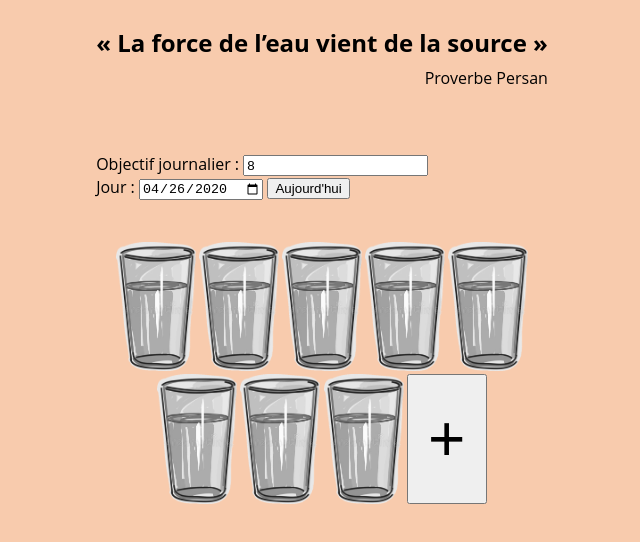
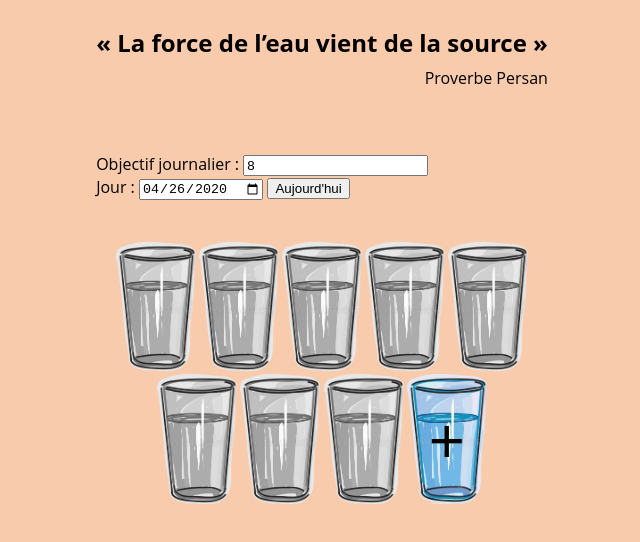
Before and after one commit to MrWormy/boireandco, a plain HTML site: page index.html in a window 1280 px wide. Shown: the whole page, without its empty margins (318-958 px from the left). Drawn offline with Linux system fonts and the light colour scheme.

Commit message:
extra glss button update

```diff
--- a/app.js
+++ b/app.js
@@ -43,8 +43,9 @@ function unRegisterGlass(e) {
 }
 
 function extraGlassButton() {
-    const gl = document.createElement('button');
+    const gl = document.createElement('div');
     gl.textContent = '+';
+    gl.className = 'extra-glass';
     gl.addEventListener('click', registerNewGlass, false);
 
     const gc = document.createElement('div');
--- a/style/index.css
+++ b/style/index.css
@@ -50,16 +50,27 @@ body {
     margin-bottom: 4rem;
 }
 
-.glasses img, .glasses button {
+.glasses img, .extra-glass {
     width: 4rem;
     height: 6.5rem;
     margin: 0.1rem;
 }
 
-.glasses button {
+.extra-glass {
     font-size: 4em;
+    display: flex;
+    cursor: pointer;
+    justify-content: center;
+    align-items: center;
+    background-image: url("../config/verreplein.png");
+    background-size: 100%;
 }
 
+@media (hover: hover) {
+    .extra-glass:hover {
+        box-shadow: 0.2rem 0.2rem 0.2rem black;
+    }
+}
 .glass-container {
     display: flex;
     flex-direction: column;
@@ -67,7 +78,7 @@ body {
 }
 
 @media all and (min-width: 500px){
-    .glasses img, .glasses button {
+    .glasses img, .extra-glass {
         width: 5rem;
         height: 8.1rem;
     }
```
